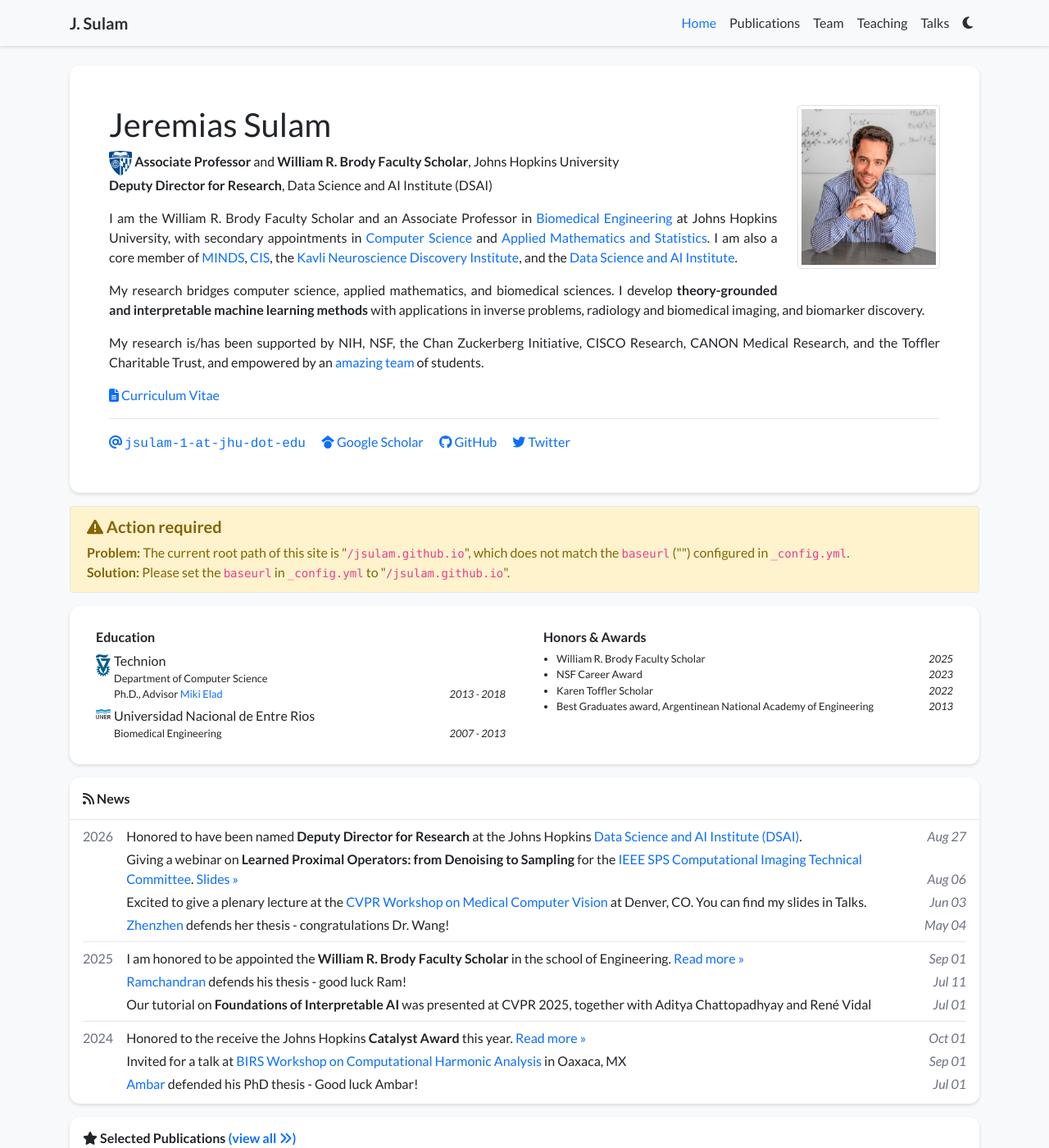
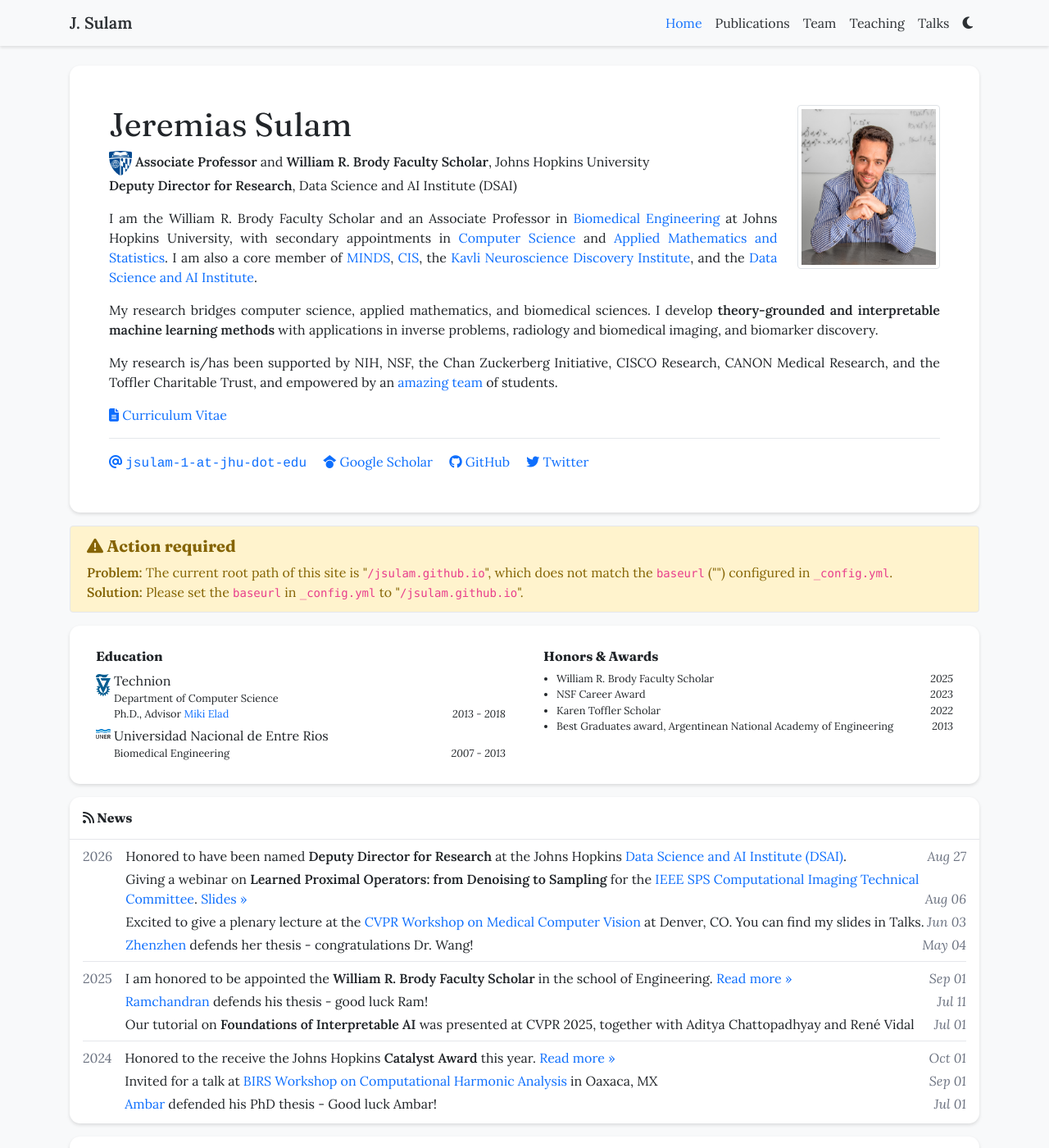
Before and after one commit to jsulam/jsulam.github.io, a Jekyll site: the page built from index.html, in a window 1280 px wide and 1400 px high. Shown: the whole window at 82% size. Built offline with Jekyll 4.4.1, drawn with Linux system fonts in a browser that asks for light colours; nearby versions of some CDN libraries; a style sheet for code colours, icons or effects is not loaded.

Commit message:
Switch site typography to Fraunces headings and Lora body
Co-Authored-By: Claude Haiku 5.5 <noreply@anthropic.com>

```diff
--- a/_layouts/default.html
+++ b/_layouts/default.html
@@ -33,7 +33,7 @@
     <link rel="stylesheet" href="https://cdnjs.cloudflare.com/ajax/libs/academicons/1.9.1/css/academicons.min.css" integrity="sha512-b1ASx0WHgVFL5ZQhTgiPWX+68KjS38Jk87jg7pe+qC7q9YkEtFq0z7xCglv7qGIs/68d3mAp+StfC8WKC5SSAg==" crossorigin="anonymous" />
     <link rel="preconnect" href="https://fonts.googleapis.com">
     <link rel="preconnect" href="https://fonts.gstatic.com" crossorigin>
-    <link href="https://fonts.googleapis.com/css2?family=Lato:ital,wght@0,300;0,400;0,700;0,900;1,300;1,400;1,700;1,900&family=Raleway:ital,wght@0,300;0,400;0,500;1,300;1,400;1,500&display=swap" rel="stylesheet">
+    <link href="https://fonts.googleapis.com/css2?family=Fraunces:opsz,wght@9..144,400;9..144,500;9..144,600;9..144,700&family=Lora:ital,wght@0,400;0,500;0,600;1,400&display=swap" rel="stylesheet">
     <link rel="stylesheet" href="https://cdn.jsdelivr.net/npm/katex@0.16.11/dist/katex.min.css" integrity="sha384-nB0miv6/jRmo5UMMR1wu3Gz6NLsoTkbqJghGIsx//Rlm+ZU03BU6SQNC66uf4l5+" crossorigin="anonymous">
     <link rel="stylesheet" href="{{ '/assets/css/global.css' | relative_url }}">
 </head>
--- a/assets/css/global.css
+++ b/assets/css/global.css
@@ -121,13 +121,14 @@ html[data-theme="dark"] .edu-logo {
 #theme-toggle:hover { color: var(--link); }
 
 body {
-    font-family: "Lato", sans-serif;
+    font-family: "Lora", Georgia, serif;
     font-weight: 400;
     padding-top: 5.0rem;
 }
 
 h1, h2, h3, h4, h5, h6,
 .h1, .h2, .h3, .h4, .h5, .h6 {
+    font-family: "Fraunces", Georgia, serif;
     font-weight: 700;
 }
 
```
